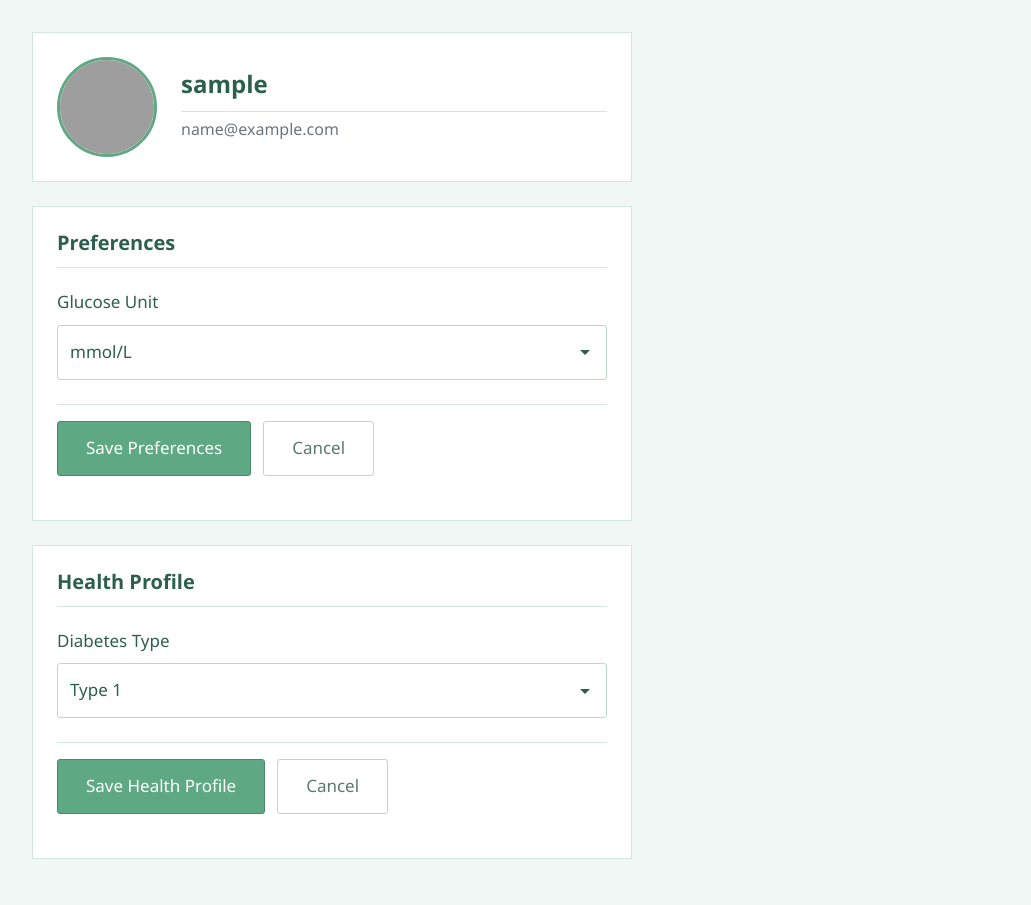
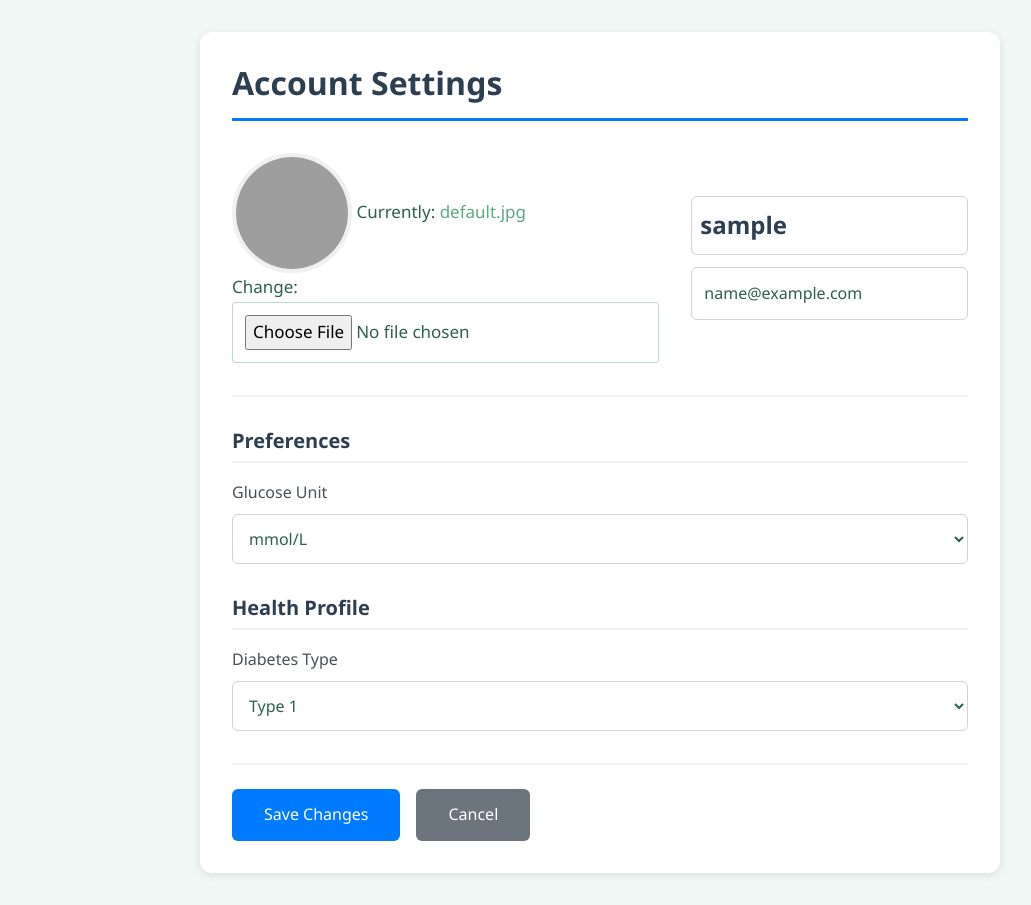
Before and after one commit to vedranchi/glucolog, a Django app: page /users/profile/ in a window 1280 px wide. Shown: the part 87-992 px from the top of the page, without its empty margins (40-1071 px from the left). Before the commit the page ends 946 px from the top, so only its background shows below. Run offline with Django 5.2, Linux system fonts and the light colour scheme; the visitor is signed in with stand-in values (Sample User, id 1); data comes from the database, SQL or seed files in the repository; some libraries are stand-ins or nearby versions; grey boxes are pictures that could not be loaded.

Commit message:
initial profile updating

```diff
--- a/users/forms.py
+++ b/users/forms.py
@@ -25,6 +25,11 @@ class CustomUserChangeForm(UserChangeForm):
         fields = ("username", "email")
 
 
+class ProfileUpdateForm(forms.ModelForm):
+    class Meta:
+        model = User
+        fields = ['username', 'email', 'image']
+
 class PreferencesForm(forms.ModelForm):
     class Meta:
         model = UserPreferences
--- a/users/services.py
+++ b/users/services.py
@@ -1,5 +1,5 @@
-from .models import UserPreferences, HealthProfile
-from .forms import PreferencesForm, HealthProfileForm
+from .models import UserPreferences, HealthProfile, User
+from .forms import PreferencesForm, HealthProfileForm, ProfileUpdateForm
 
 
 def get_user_preferences(user):
@@ -10,6 +10,19 @@ def get_user_preferences(user):
 def get_health_profile(user):
     prefs, _ = HealthProfile.objects.get_or_create(user=user)
     return prefs
+
+
+def handle_profile_form(request):
+    if request.method == "POST":
+        p_form = ProfileUpdateForm(request.POST, request.FILES, instance=request.user)
+        if p_form.is_valid():
+            p_form.save()
+            return p_form, True
+        else:
+            return p_form, False
+    else:
+        form = ProfileUpdateForm(instance=request.user)
+        return form, False
 
 
 def handle_preferences_form(request):
--- a/users/signals.py
+++ b/users/signals.py
@@ -11,4 +11,4 @@ def create_profile(sender, instance, created, **kwargs):
 
 @receiver(post_save, sender=User)
 def save_profile(sender, instance, **kwargs):
-  instance.profile.save()
+    instance.profile.save()
--- a/users/static/users/css/preferences.css
+++ b/users/static/users/css/preferences.css
@@ -1,4 +1,4 @@
-/* ===================================
+/* /* /* ===================================
    Profile & Preferences Page Styles
    =================================== */
 
--- /dev/null
+++ b/users/static/users/css/profile.css
@@ -0,0 +1,179 @@
+.profile-container {
+    max-width: 800px;
+    margin: 2rem auto;
+    padding: 2rem;
+    background: white;
+    border-radius: 12px;
+    box-shadow: 0 2px 8px rgba(0, 0, 0, 0.1);
+}
+
+.page-title {
+    font-size: 2rem;
+    font-weight: 700;
+    color: #2c3e50;
+    margin: 0 0 2rem 0;
+    padding-bottom: 1rem;
+    border-bottom: 3px solid #007bff;
+}
+
+.profile-header {
+    display: flex;
+    align-items: center;
+    gap: 2rem;
+    padding-bottom: 2rem;
+    border-bottom: 2px solid #f0f0f0;
+    margin-bottom: 2rem;
+}
+
+.profile-image-wrapper {
+    position: relative;
+}
+
+.profile-image {
+    width: 120px;
+    height: 120px;
+    border-radius: 50%;
+    object-fit: cover;
+    border: 4px solid #f0f0f0;
+}
+
+.profile-image-input {
+    display: none;
+}
+
+.change-photo-btn {
+    position: absolute;
+    bottom: 0;
+    right: 0;
+    background: #007bff;
+    color: white;
+    border: none;
+    border-radius: 50%;
+    width: 36px;
+    height: 36px;
+    cursor: pointer;
+    font-size: 0.875rem;
+    box-shadow: 0 2px 6px rgba(0, 0, 0, 0.2);
+    transition: background 0.2s;
+}
+
+.change-photo-btn:hover {
+    background: #0056b3;
+}
+
+.profile-info {
+    flex: 1;
+}
+
+.username-container {
+    margin-bottom: 0.75rem;
+}
+
+.username-input {
+    width: 100%;
+    font-size: 1.5rem;
+    font-weight: 600;
+    padding: 0.5rem;
+    border: 1px solid #ced4da;
+    border-radius: 6px;
+    outline: none;
+    color: #2c3e50;
+    transition: border-color 0.2s;
+}
+
+.username-input:focus {
+    border-color: #007bff;
+    box-shadow: 0 0 0 3px rgba(0, 123, 255, 0.1);
+}
+
+.email-display {
+    color: #6c757d;
+    font-size: 1rem;
+}
+
+.profile-form {
+    margin-top: 2rem;
+}
+
+.form-section {
+    margin-bottom: 2rem;
+}
+
+.form-section h3 {
+    font-size: 1.25rem;
+    font-weight: 600;
+    color: #2c3e50;
+    margin-bottom: 1rem;
+    padding-bottom: 0.5rem;
+    border-bottom: 2px solid #f0f0f0;
+}
+
+.form-group {
+    margin-bottom: 1.5rem;
+}
+
+.form-group label {
+    display: block;
+    font-weight: 500;
+    color: #495057;
+    margin-bottom: 0.5rem;
+}
+
+.form-group select,
+.form-group input[type="email"] {
+    width: 100%;
+    padding: 0.75rem;
+    border: 1px solid #ced4da;
+    border-radius: 6px;
+    font-size: 1rem;
+    transition: border-color 0.2s;
+}
+
+.form-group select:focus,
+.form-group input[type="email"]:focus {
+    outline: none;
+    border-color: #007bff;
+    box-shadow: 0 0 0 3px rgba(0, 123, 255, 0.1);
+}
+
+.form-actions {
+    display: flex;
+    gap: 1rem;
+    padding-top: 1.5rem;
+    border-top: 2px solid #f0f0f0;
+}
+
+.btn-primary {
+    background: #007bff;
+    color: white;
+    border: none;
+    padding: 0.75rem 2rem;
+    border-radius: 6px;
+    font-size: 1rem;
+    font-weight: 500;
+    cursor: pointer;
+    transition: background 0.2s;
+}
+
+.btn-primary:hover {
+    background: #0056b3;
+}
+
+.btn-secondary {
+    background: #6c757d;
+    color: white;
+    border: none;
+    padding: 0.75rem 2rem;
+    border-radius: 6px;
+    font-size: 1rem;
+    font-weight: 500;
+    cursor: pointer;
+    text-decoration: none;
+    display: inline-block;
+    transition: background 0.2s;
+}
+
+.btn-secondary:hover {
+    background: #545b62;
+    color: white;
+}
--- a/users/templates/users/profile.html
+++ b/users/templates/users/profile.html
@@ -3,95 +3,68 @@
 {% load static %}
 
 {% block title %}
-Profile — GlucoLog
+Account Settings — GlucoLog
 {% endblock %}
 
 {% block extra_css %}
-<link rel="stylesheet" href="{% static 'users/css/preferences.css' %}">
+<link rel="stylesheet" href="{% static 'users/css/profile.css' %}">
 {% endblock %}
 
 {% block content %}
-<div class="content-section">
-    <div class="media">
-        <img class="account-img" src="{{ user.image.url }}" alt="{{ user.username }}'s profile picture">
-        <div class="media-body">
-            <h2 class="account-heading">{{ user.username }}</h2>
-            <p class="text-secondary">{{ user.email }}</p>
-        </div>
-    </div>
-</div>
+<div class="profile-container">
+    <h1 class="page-title">Account Settings</h1>
 
-<div class="preferences-container">
-    <h2>Preferences</h2>
-
-    <form method="POST" action="{% url 'user-profile' %}">
+    <form method="POST" action="{% url 'user-profile' %}" enctype="multipart/form-data" id="profileForm">
         {% csrf_token %}
 
-        <div>
-            <label for="{{ preferences_form.glucose_unit.id_for_label }}">
-                {{ preferences_form.glucose_unit.label }}
-            </label>
+        <!-- Profile Header -->
+        <div class="profile-header">
+            <div class="profile-image-wrapper">
+                <img class="profile-image" src="{{ user.image.url }}" alt="{{ user.username }}" id="profileImagePreview">
+                {% comment %} <button type="button" class="change-photo-btn" onclick="document.getElementById('id_image').click()">
+                    +
+                </button> {% endcomment %}
+                {{ update_profile_form.image }}
+            </div>
 
-            {{ preferences_form.glucose_unit }}
-
-            {% if preferences_form.glucose_unit.help_text %}
-            <span class="helptext">
-                {{ preferences_form.glucose_unit.help_text }}
-            </span>
-            {% endif %}
-
-            {% if preferences_form.glucose_unit.errors %}
-            <ul class="errorlist">
-                {% for error in preferences_form.glucose_unit.errors %}
-                <li>{{ error }}</li>
-                {% endfor %}
-            </ul>
-            {% endif %}
+            <div class="profile-info">
+                <div class="username-container">
+                    <input type="text" class="username-input" name="username" value="{{ user.username }}" placeholder="Username" required>
+                </div>
+                <div class="form-group" style="margin-bottom: 0;">
+                    <input type="email" name="email" value="{{ user.email }}" placeholder="Email address" required id="id_email">
+                </div>
+            </div>
         </div>
 
-        <div class="button-group">
-            <button type="submit">Save Preferences</button>
-            <a href="{% url 'glucolog-dashboard' %}">
-                <button type="button">Cancel</button>
-            </a>
+        <!-- Preferences Section -->
+        <div class="form-section">
+            <h3>Preferences</h3>
+            <div class="form-group">
+                <label for="{{ preferences_form.glucose_unit.id_for_label }}">
+                    {{ preferences_form.glucose_unit.label }}
+                </label>
+                {{ preferences_form.glucose_unit }}
+            </div>
+        </div>
+
+        <!-- Health Profile Section -->
+        <div class="form-section">
+            <h3>Health Profile</h3>
+            <div class="form-group">
+                <label for="{{ health_profile_form.diabetes_type.id_for_label }}">
+                    {{ health_profile_form.diabetes_type.label }}
+                </label>
+                {{ health_profile_form.diabetes_type }}
+            </div>
+        </div>
+
+        <!-- Form Actions -->
+        <div class="form-actions">
+            <button type="submit" class="btn-primary">Save Changes</button>
+            <a href="{% url 'glucolog-dashboard' %}" class="btn-secondary">Cancel</a>
         </div>
     </form>
 </div>
 
-<div class="health-profile-container">
-    <h2>Health Profile</h2>
-
-    <form method="POST" action="{% url 'user-profile' %}">
-        {% csrf_token %}
-
-        <div>
-            <label for="{{ health_profile_form.diabetes_type.id_for_label }}">
-                {{ health_profile_form.diabetes_type.label }}
-            </label>
-
-            {{ health_profile_form.diabetes_type }}
-
-            {% if health_profile_form.diabetes_type.help_text %}
-            <span class="helptext">
-                {{ health_profile_form.diabetes_type.help_text }}
-            </span>
-            {% endif %}
-
-            {% if health_profile_form.diabetes_type.errors %}
-            <ul class="errorlist">
-                {% for error in health_profile_form.diabetes_type.errors %}
-                <li>{{ error }}</li>
-                {% endfor %}
-            </ul>
-            {% endif %}
-        </div>
-
-        <div class="button-group">
-            <button type="submit">Save Health Profile</button>
-            <a href="{% url 'glucolog-dashboard' %}">
-                <button type="button">Cancel</button>
-            </a>
-        </div>
-    </form>
-</div>
 {% endblock %}
--- a/users/views.py
+++ b/users/views.py
@@ -4,7 +4,11 @@ from django.contrib.auth import authenticate, login, logout
 from django.contrib.auth.forms import AuthenticationForm
 from django.contrib.auth.decorators import login_required
 
-from .services import handle_preferences_form, handle_health_profile_form
+from .services import (
+    handle_preferences_form,
+    handle_health_profile_form,
+    handle_profile_form,
+)
 from .forms import CustomUserCreationForm
 
 
@@ -42,8 +46,13 @@ def login_view(request):
 
 @login_required
 def user_profile_view(request):
+    profile_form, update_prof = handle_profile_form(request)
     preferences_form, update_pref = handle_preferences_form(request)
     health_profile_form, update_health = handle_health_profile_form(request)
+
+    if update_prof:
+        messages.success(request, "Profile updated")
+        return redirect("user-profile")
 
     if update_pref:
         messages.success(request, "Preferences updated")
@@ -56,8 +65,7 @@ def user_profile_view(request):
     context = {
         "preferences_form": preferences_form,
         "health_profile_form": health_profile_form,
-        "update_pref": update_pref,
-        "updae_health": update_health,
+        "update_profile_form": profile_form
     }
     return render(request, "users/profile.html", context)
 
```
Also changed, not shown: users/models.py (+16 -7 lines), users/static/users/js/profile.js (added, +16 -0 lines).
